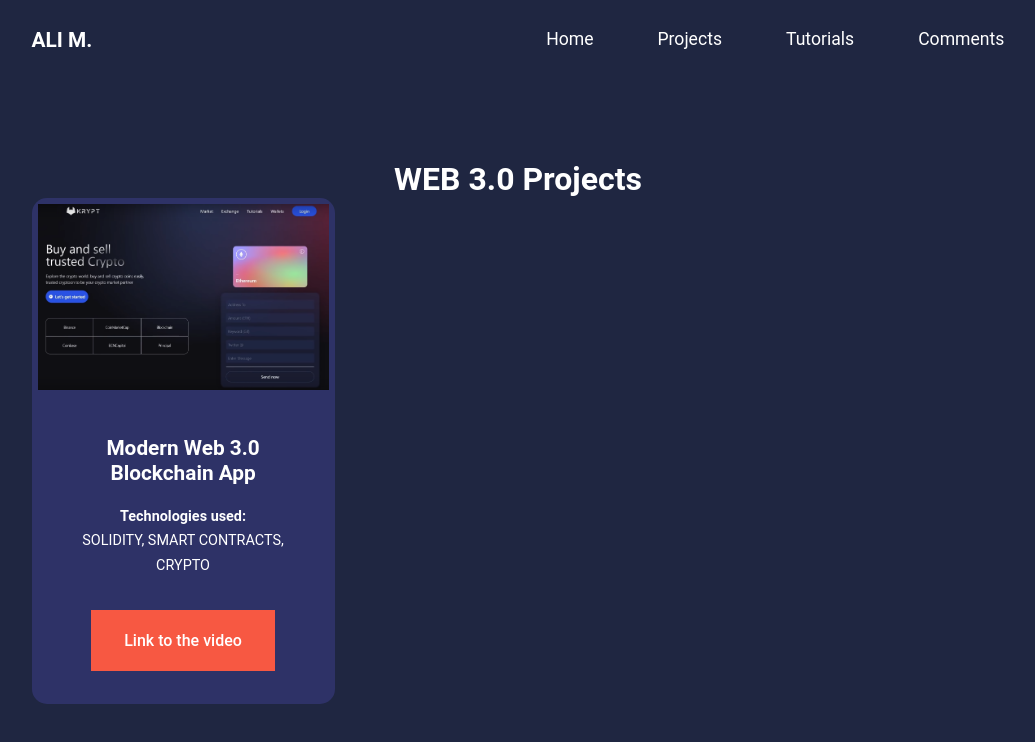
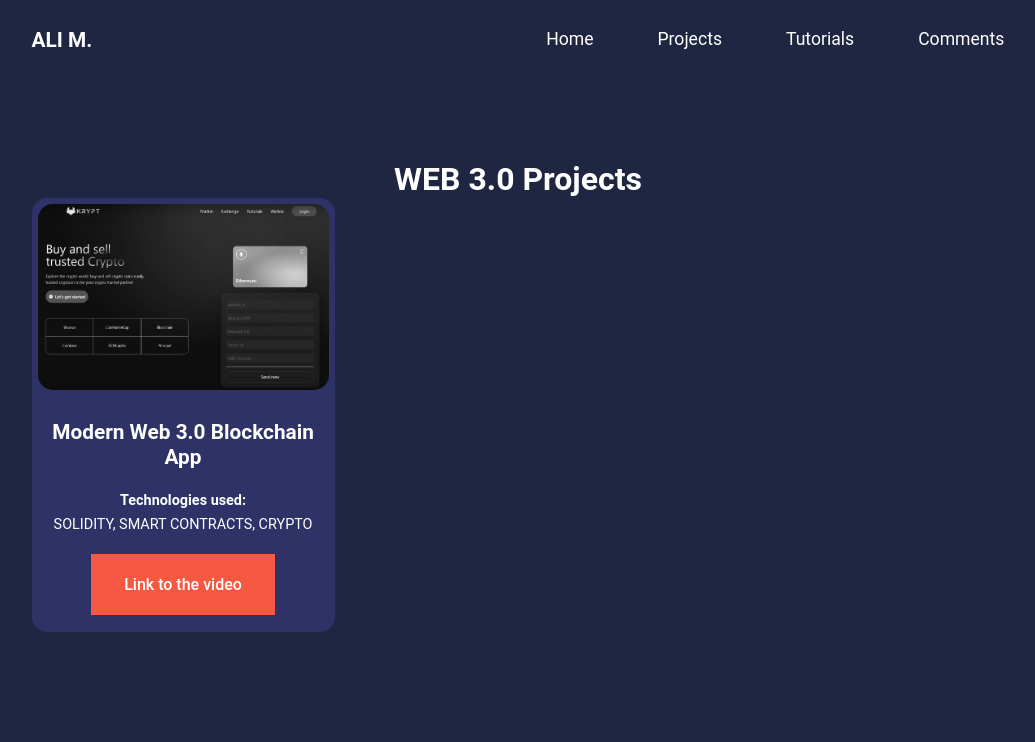
Before and after one commit to ali-alim/education, a React (Create React App) app: page /web3 in a window 1280 px wide. Shown: the top 742 px of the page, without its empty margins (122-1157 px from the left). Built offline with nearby package versions, Linux system fonts and the light colour scheme.

Commit message:
create Web3 component

```diff
--- /dev/null
+++ b/src/components/Projects/Web3/Web3.js
@@ -0,0 +1,29 @@
+import React from "react";
+import jsmastery from "./../../../images/jsmastery_web3.png"
+
+export default function Web3() {
+  return (
+    <>
+      <div className="project">
+        <div className="project__image">
+          <img src={jsmastery} alt="web3.0" />
+        </div>
+        <div className="project__info">
+          <h4>Modern Web 3.0 Blockchain App</h4>
+          <p>
+            <b>Technologies used:</b>
+            <br />
+            SOLIDITY, SMART CONTRACTS, CRYPTO
+          </p>
+          <a
+            href="https://www.youtube.com/watch?v=Wn_Kb3MR_cU"
+            target="_blank"
+            class="btn btn-primary"
+          >
+            Link to the video
+          </a>
+        </div>
+      </div>
+    </>
+  );
+}
--- a/src/pages/Web3/Web3.js
+++ b/src/pages/Web3/Web3.js
@@ -1,7 +1,7 @@
 import Navbar from "../../components/Navbar/Navbar";
 import "./web3.css";
 
-import jsmastery from "./../../images/jsmastery_web3.png"
+import Web3 from "../../components/Projects/Web3/Web3";
 
 export default function web3() {
   return (
@@ -10,26 +10,7 @@ export default function web3() {
       <div className="projects">
         <h2>WEB 3.0 Projects</h2>
         <div className="container projects__container">
-          <div className="project">
-            <div className="project__image">
-              <img src={jsmastery} alt="web3.0" />
-            </div>
-            <div className="project__info">
-              <h4>Modern Web 3.0 Blockchain App</h4>
-              <p>
-                <b>Technologies used:</b>
-                <br />
-                SOLIDITY, SMART CONTRACTS, CRYPTO
-              </p>
-              <a
-                href="https://www.youtube.com/watch?v=Wn_Kb3MR_cU"
-                target="_blank"
-                class="btn btn-primary"
-              >
-                Link to the video
-              </a>
-            </div>
-          </div>
+        <Web3 />
         </div>
       </div>
     </>
--- a/src/pages/Web3/web3.css
+++ b/src/pages/Web3/web3.css
@@ -22,11 +22,11 @@
 }
 
 .project__info {
-  padding: 2rem;
+  padding: 1rem;
 }
 
 .project__info p {
-  margin: 1.2rem 0 2rem;
+  margin: 1.2rem 0 1rem;
   font-size: 0.9rem;
 }
 
@@ -39,7 +39,11 @@
 }
 
 .project__image img{
+    filter: saturate(0);
     object-fit: cover;
     width: 100%;
-
+    border-radius: 15px;
 }
+.project__image img:hover{
+    filter: saturate(1);
+}
```
